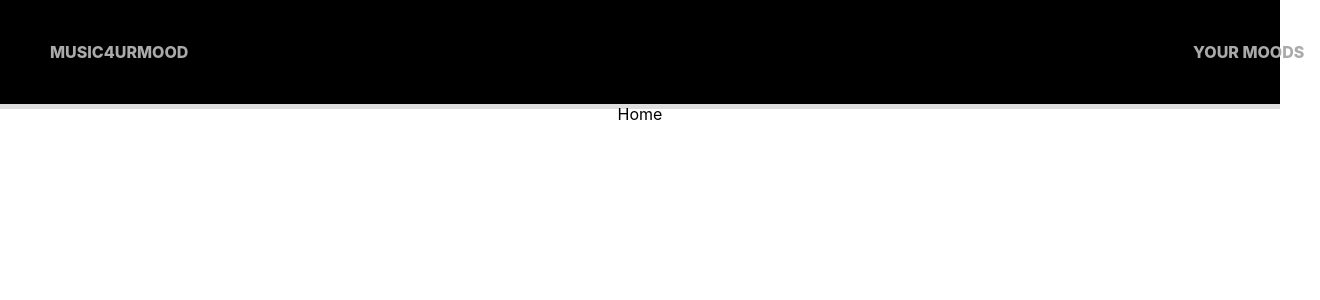
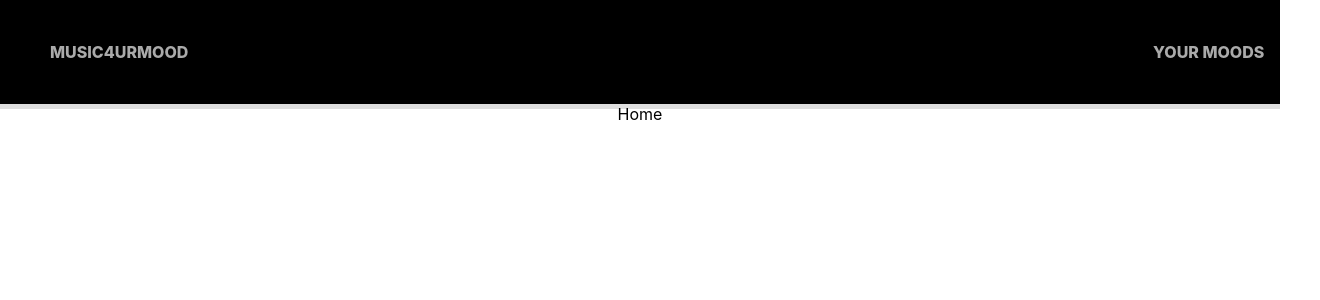
Before and after one commit to Nielene/music4UrMood, a React (Create React App) app in the folder music4mood/: page / in a window 1280 px wide. Shown: the top 300 px of the page, 1320 px wide, since content can reach past the window. Built offline with nearby package versions, Linux system fonts and the light colour scheme.

Commit message:
fix merge conflict ?

```diff
--- a/music4mood/src/css/NavbarHoriz.css
+++ b/music4mood/src/css/NavbarHoriz.css
@@ -52,7 +52,7 @@ nav ul {
   display: flex;
   flex-direction: row;
   height: auto;
-  width: 100%;
+  width: auto;
   justify-content: space-between;
 }
 /* nav ul .leftNavBar,
--- a/music4mood/src/index.js
+++ b/music4mood/src/index.js
@@ -1,7 +1,7 @@
 import React from 'react';
 import ReactDOM from 'react-dom';
 import './css/index.css';
-import App from './components/App';
+import App from './App';
 import * as serviceWorker from './serviceWorker';
 
 import { BrowserRouter } from 'react-router-dom'
```
Also changed, not shown: music4mood/src/App.js (renamed from music4mood/src/components/App.js, +4 -4 lines).
